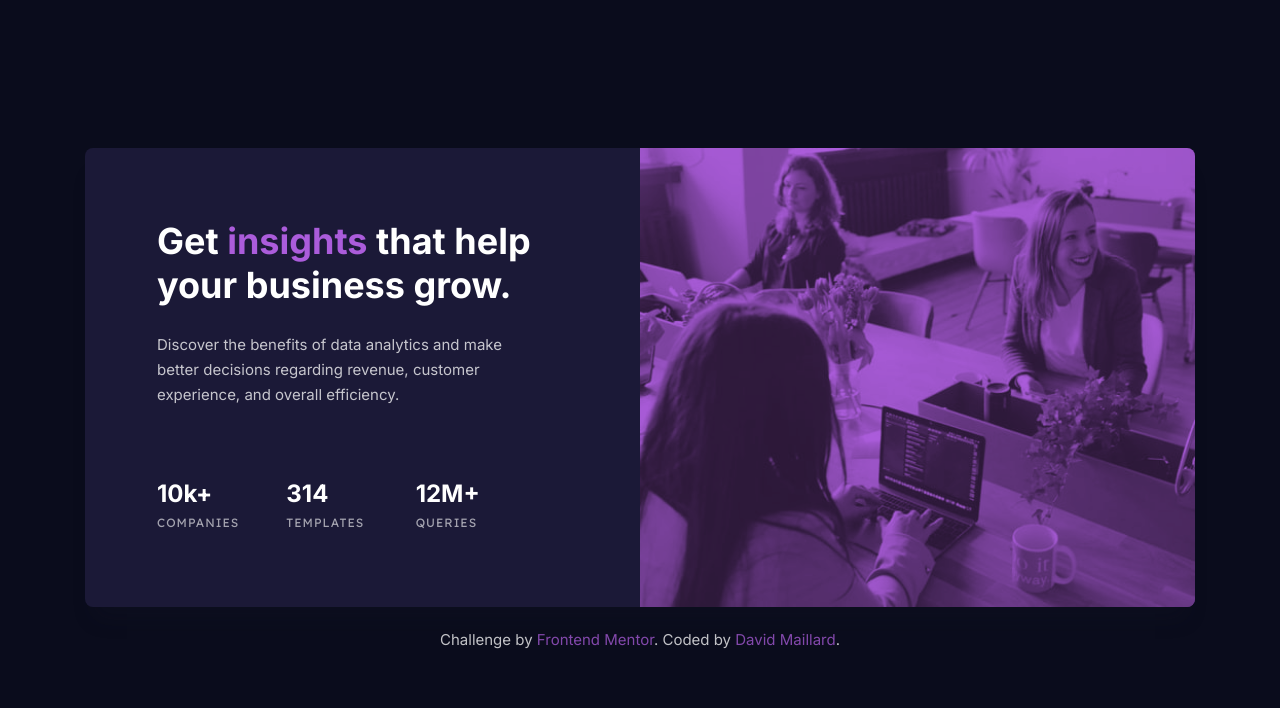
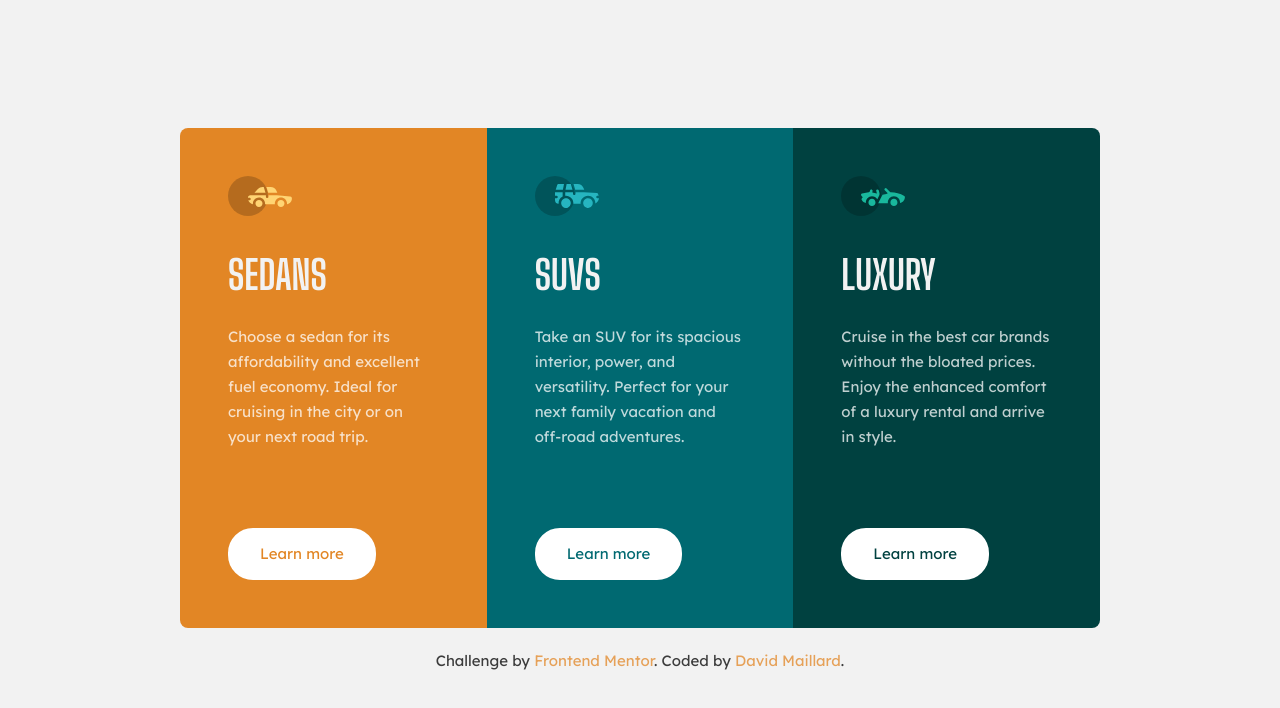
Before and after one commit to DavidMaillard/3-column-preview-card-component, a website: page index.html in a window 1280 px wide. Drawn offline with Linux system fonts and the light colour scheme.

Commit message:
:tada: initial commit

```diff
--- a/index.html
+++ b/index.html
@@ -8,40 +8,37 @@
 
   <link rel="stylesheet" href="css/site.combined.min.css">
 
-  <title>Frontend Mentor | Stats preview card component</title>
-
-  <!-- Feel free to remove these styles or customise in your own stylesheet 👍 -->
-  <style>
-    .attribution { font-size: 11px; text-align: center; }
-    .attribution a { color: hsl(228, 45%, 44%); }
-  </style>
+  <title>Frontend Mentor | 3-column preview card component</title>
 </head>
 <body>
 
-<div class="card-container">
-  <div class="content-section">
-    <h2 class="content-heading">Get <span>insights</span> that help your business grow.</h2>
-    <p class="content-text">
-      Discover the benefits of data analytics and make better decisions regarding revenue, customer
-      experience, and overall efficiency.
+<div class="container">
+  <div class="card">
+    <img class="card-icon" src="images/icon-sedans.svg" alt="Sedans">
+    <h2 class="card-heading">Sedans</h2>
+    <p class="card-description">
+      Choose a sedan for its affordability and excellent fuel economy. Ideal for cruising in the city
+      or on your next road trip.
     </p>
-    <div class="content-arguments">
-      <div class="content-argument">
-        <p class="argument-bold">10k+</p>
-        <p class="argument-text">companies</p>
-      </div>
-      <div class="content-argument">
-        <p class="argument-bold">314</p>
-        <p class="argument-text">templates</p>
-      </div>
-      <div class="content-argument">
-        <p class="argument-bold">12M+</p>
-        <p class="argument-text">queries</p>
-      </div>
-    </div>
+    <a href="#" class="card-button">Learn more</a>
   </div>
-  <div class="image-section">
-    <img src="images/image-header-desktop.jpg" alt="">
+  <div class="card">
+    <img class="card-icon" src="images/icon-suvs.svg" alt="SUVs">
+    <h2 class="card-heading">SUVs</h2>
+    <p class="card-description">
+      Take an SUV for its spacious interior, power, and versatility. Perfect for your next family vacation
+      and off-road adventures.
+    </p>
+    <a href="#" class="card-button">Learn more</a>
+  </div>
+  <div class="card">
+    <img class="card-icon" src="images/icon-luxury.svg" alt="Luxury">
+    <h2 class="card-heading">Luxury</h2>
+    <p class="card-description">
+      Cruise in the best car brands without the bloated prices. Enjoy the enhanced comfort of a luxury
+      rental and arrive in style.
+    </p>
+    <a href="#" class="card-button">Learn more</a>
   </div>
 </div>
 
--- a/src/scss/base.scss
+++ b/src/scss/base.scss
@@ -10,66 +10,70 @@ body {
   justify-content: center;
   padding: 24px;
   margin: 0;
-  background-color: #0a0c1c;
+  background: #f2f2f2;
 
-  .card-container {
+  .container {
     width: 100%;
-    max-width: 1110px;
+    max-width: 920px;
+    min-height: 500px;
     display: flex;
     align-items: stretch;
-    background: #1B1937;
-    box-shadow: 0px 20px 20px -10px rgba(23, 25, 41, 0.203087);
     border-radius: 8px;
     overflow: hidden;
     margin-bottom: 20px;
 
-    @media (max-width: 900px) {
-      flex-direction: column-reverse;
+    @media (max-width: 830px) {
+      flex-direction: column;
+      min-height: none;
     }
 
-    .content-section {
-      padding: 71px 95px 59px 72px;
-      width: 50%;
+    .card {
+      width: calc(100% / 3);
       display: flex;
       flex-direction: column;
       align-items: flex-start;
+      background: #E28625;
+      padding: 48px;
 
-      @media (max-width: 1139px) {
-        padding: 50px;
-      }
-
-      @media (max-width: 900px) {
+      @media (max-width: 830px) {
         width: 100%;
       }
 
-      @media (max-width: 767px) {
-        padding: 40px 32px 32px;
-        align-items: center;
-      }
+      &:nth-child(2) {
+        background: #006971;
 
-      .content-heading {
-        font-family: $fontInter;
-        font-style: normal;
-        font-weight: bold;
-        font-size: 36px;
-        line-height: 44px;
-        color: #FFFFFF;
-        margin: 0 0 25px;
-
-        span {
-          color: #AB5CDB;
-        }
-
-        @media (max-width: 767px) {
-          font-size: 28px;
-          line-height: 32px;
-          text-align: center;
-          margin-bottom: 16px;
+        .card-button {
+          color: #006971;
         }
       }
 
-      .content-text {
-        font-family: $fontInter;
+      &:nth-child(3) {
+        background: #004140;
+
+        .card-button {
+          color: #004140;
+        }
+      }
+
+      .card-icon {
+        height: 40px;
+        margin-bottom: 35px;
+      }
+
+      .card-heading {
+        font-family: $fontBigShoulder;
+        font-style: normal;
+        font-weight: bold;
+        font-size: 40px;
+        line-height: 48px;
+        text-transform: uppercase;
+        color: #F2F2F2;
+        margin: 0 0 25px;
+      }
+
+      .card-description {
+        flex: 1;
+        font-family: $fontLexendDeca;
         font-style: normal;
         font-weight: normal;
         font-size: 15px;
@@ -77,109 +81,44 @@ body {
         color: #FFFFFF;
         mix-blend-mode: normal;
         opacity: 0.75;
-        margin: 0 0 72px;
-
-        @media (max-width: 767px) {
-          text-align: center;
-          margin-bottom: 40px;
-        }
+        margin: 0 0 25px;
       }
 
-      .content-arguments {
-        width: 100%;
-        display: flex;
-        align-items: flex-start;
+      .card-button {
+        font-family: $fontLexendDeca;
+        font-style: normal;
+        font-weight: normal;
+        font-size: 15px;
+        line-height: 25px;
+        background-color: #FFFFFF;
+        color: #E28625;
+        padding: 11px 30px 12px;
+        border: 2px solid #FFFFFF;
+        border-radius: 25px;
+        text-decoration: none;
+        transition: background-color ease-out .2s, color ease-out .2s;
+        will-change: background-color, color;
 
-        @media (max-width: 767px) {
-          flex-direction: column;
-          align-items: center;
+        &:hover {
+          background-color: transparent;
+          color: #FFFFFF;
         }
-
-        .content-argument {
-          width: calc(100% / 3);
-          display: flex;
-          flex-direction: column;
-          align-items: flex-start;
-
-          @media (max-width: 767px) {
-            width: auto;
-            align-items: center;
-            margin-bottom: 24px;
-
-            &:last-child {
-              margin-bottom: 0;
-            }
-          }
-
-          .argument-bold {
-            font-family: $fontInter;
-            font-style: normal;
-            font-weight: bold;
-            font-size: 24px;
-            line-height: 29px;
-            color: #FFFFFF;
-            margin: 0 0 2px;
-          }
-
-          .argument-text {
-            font-family: $fontLexendDeca;
-            font-style: normal;
-            font-weight: normal;
-            font-size: 12px;
-            line-height: 25px;
-            letter-spacing: 1px;
-            text-transform: uppercase;
-            color: #FFFFFF;
-            mix-blend-mode: normal;
-            opacity: 0.6;
-            margin: 0;
-          }
-        }
-      }
-    }
-
-    .image-section {
-      width: 50%;
-      display: flex;
-      background: #ab5cdb;
-
-      @media (max-width: 900px) {
-        width: 100%;
-        max-height: 300px;
-      }
-
-      img {
-        width: 100%;
-        height: 100%;
-        mix-blend-mode: multiply;
-        opacity: 0.75;
-        object-fit: cover;
-        object-position: top center;
-      }
-
-      @media (max-width: 900px) {
-        width: 100%;
-        height: 300px;
-      }
-
-      @media (max-width: 767px) {
-        height: 240px;
       }
     }
   }
 
   .attribution {
-    font-family: $fontInter;
+    font-family: $fontLexendDeca;
     font-style: normal;
     font-weight: normal;
     font-size: 15px;
     line-height: 25px;
-    color: #FFFFFF;
     mix-blend-mode: normal;
     opacity: 0.75;
+    text-align: center;
 
     a {
-      color: #ab5cdb;
+      color: #E28625;
       text-decoration: none;
     }
   }
--- a/src/scss/variables.scss
+++ b/src/scss/variables.scss
@@ -2,19 +2,9 @@
 // Variables
 // --------------------------------------------------
 
-@import url('https://fonts.googleapis.com/css2?family=Inter:wght@400;700&display=swap');
 @import url('https://fonts.googleapis.com/css2?family=Lexend+Deca&display=swap');
+@import url('https://fonts.googleapis.com/css2?family=Big+Shoulders+Display:wght@700&display=swap');
 
 // Fonts
-$fontInter: 'Inter', sans-serif;
 $fontLexendDeca: 'Lexend Deca', sans-serif;
-
-$fontSize: 15px;
-
-// Accents Colors
-$darkBlue: hsl(233, 47%, 7%);
-$darkBlue2: hsl(244, 38%, 16%);
-$softViolet: hsl(277, 64%, 61%);
-$white: hsl(0, 0%, 100%);
-$white2: hsla(0, 0%, 100%, 0.75);
-$white3: hsla(0, 0%, 100%, 0.6);
+$fontBigShoulder: 'Big Shoulders Display', cursive;
--- a/style-guide.md
+++ b/style-guide.md
@@ -11,15 +11,14 @@ The designs were created to the following widths:
 
 ### Primary
 
-- Very dark blue (main background): hsl(233, 47%, 7%)
-- Dark desaturated blue (card background): hsl(244, 38%, 16%)
-- Soft violet (accent): hsl(277, 64%, 61%)
+Bright orange: hsl(31, 77%, 52%)
+Dark cyan: hsl(184, 100%, 22%)
+Very dark cyan: hsl(179, 100%, 13%)
 
 ### Neutral
 
-- White (main heading, stats): hsl(0, 0%, 100%)
-- Slightly transparent white (main paragraph): hsla(0, 0%, 100%, 0.75)
-- Slightly transparent white (stat headings): hsla(0, 0%, 100%, 0.6)
+Transparent white (paragraphs): hsla(0, 0%, 100%, 0.75)
+Very light gray (background, headings, buttons): hsl(0, 0%, 95%)
 
 ## Typography
 
@@ -29,8 +28,8 @@ The designs were created to the following widths:
 
 ### Font
 
-- Family: [Inter](https://fonts.google.com/specimen/Inter)
-- Weights: 400, 700
-
 - Family: [Lexend Deca](https://fonts.google.com/specimen/Lexend+Deca)
 - Weights: 400
+
+- Family: [Big Shoulders Display](https://fonts.google.com/specimen/Big+Shoulders+Display)
+- Weights: 700
```
Also changed, not shown: README-template.md, README.md, css/site.combined.min.css, design/active-states.jpg (added), design/desktop-design.jpg, design/desktop-preview.jpg, design/mobile-design.jpg, images/icon-luxury.svg (added), images/icon-sedans.svg (added), images/icon-suvs.svg (added), images/image-header-desktop.jpg (deleted), images/image-header-mobile.jpg (deleted), 1 other file.
